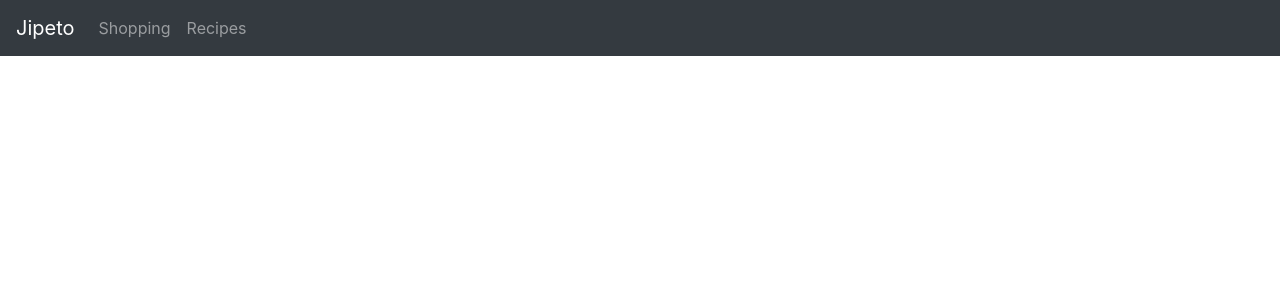
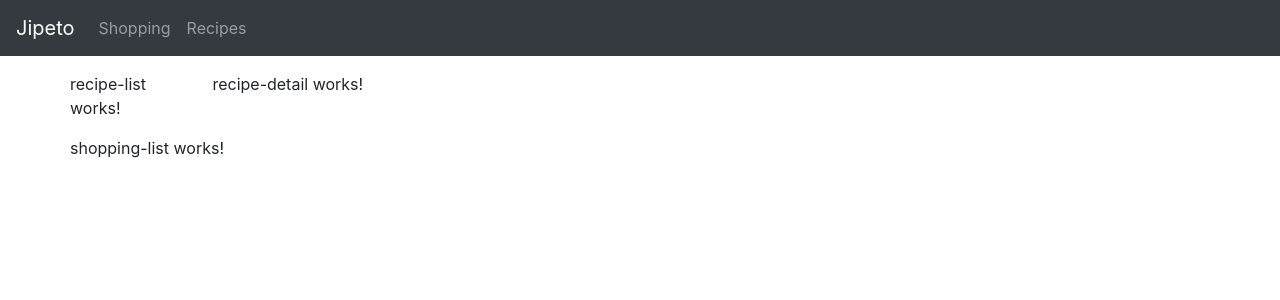
Before and after one commit to aZerato/jipeto, an Angular app: page / in a window 1280 px wide. Shown: the top 300 px of the page. Built offline with nearby package versions, Linux system fonts and the light colour scheme.

Commit message:
base html recipes component + update css for nav

```diff
--- a/src/app/app.component.html
+++ b/src/app/app.component.html
@@ -1 +1,10 @@
 <app-header></app-header>
+
+<div class="container">
+    <div class="row">
+        <div class="col-xs-12">
+            <app-recipes></app-recipes>
+            <app-shopping-list></app-shopping-list>
+        </div>
+    </div>
+</div>
--- a/src/app/recipes/recipes.component.html
+++ b/src/app/recipes/recipes.component.html
@@ -1 +1,8 @@
-<p>recipes works!</p>
+<div class="row">
+ <div class="col-md-5">
+     <app-recipe-list></app-recipe-list>
+ </div>
+ <div class="col-md-7">
+    <app-recipe-detail></app-recipe-detail>
+ </div>
+</div>
--- a/src/styles.css
+++ b/src/styles.css
@@ -1 +1,3 @@
-/* You can add global styles to this file, and also import other style files */
+body {
+    padding-top: 4.5rem;
+}
```
